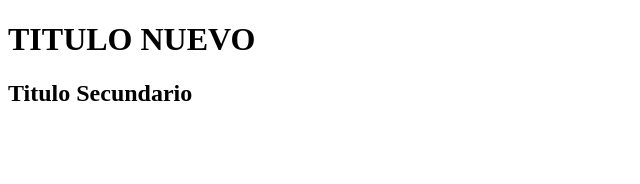
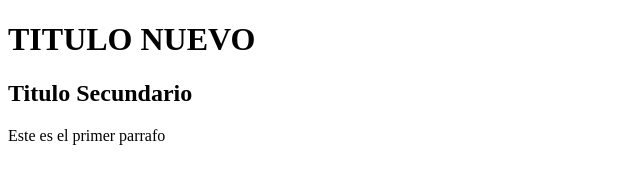
Before and after one commit to forhad10messi/GitKraken, a plain HTML site: page index.html in a window 1280 px wide. Shown: the whole page, without its empty margins (0-640 px from the left). Drawn offline with Linux system fonts and the light colour scheme.

Commit message:
Se ha agregado un parrafo

```diff
--- a/index.html
+++ b/index.html
@@ -9,6 +9,7 @@
 <body>
     <h1>TITULO NUEVO</h1>
     <h2>Titulo Secundario</h2>
+    <p>Este es el primer parrafo</p>
 
 </body>
 </html>
```
